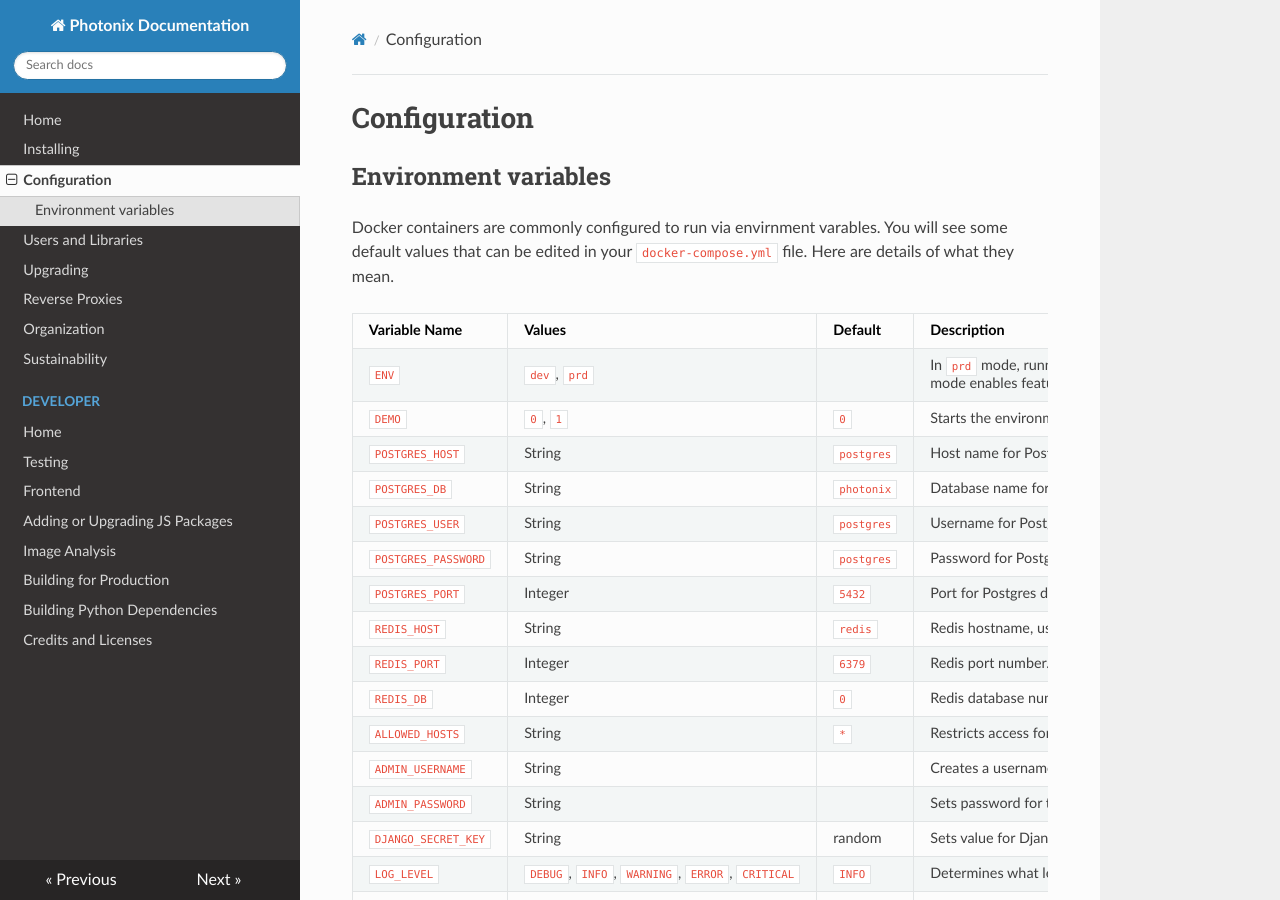
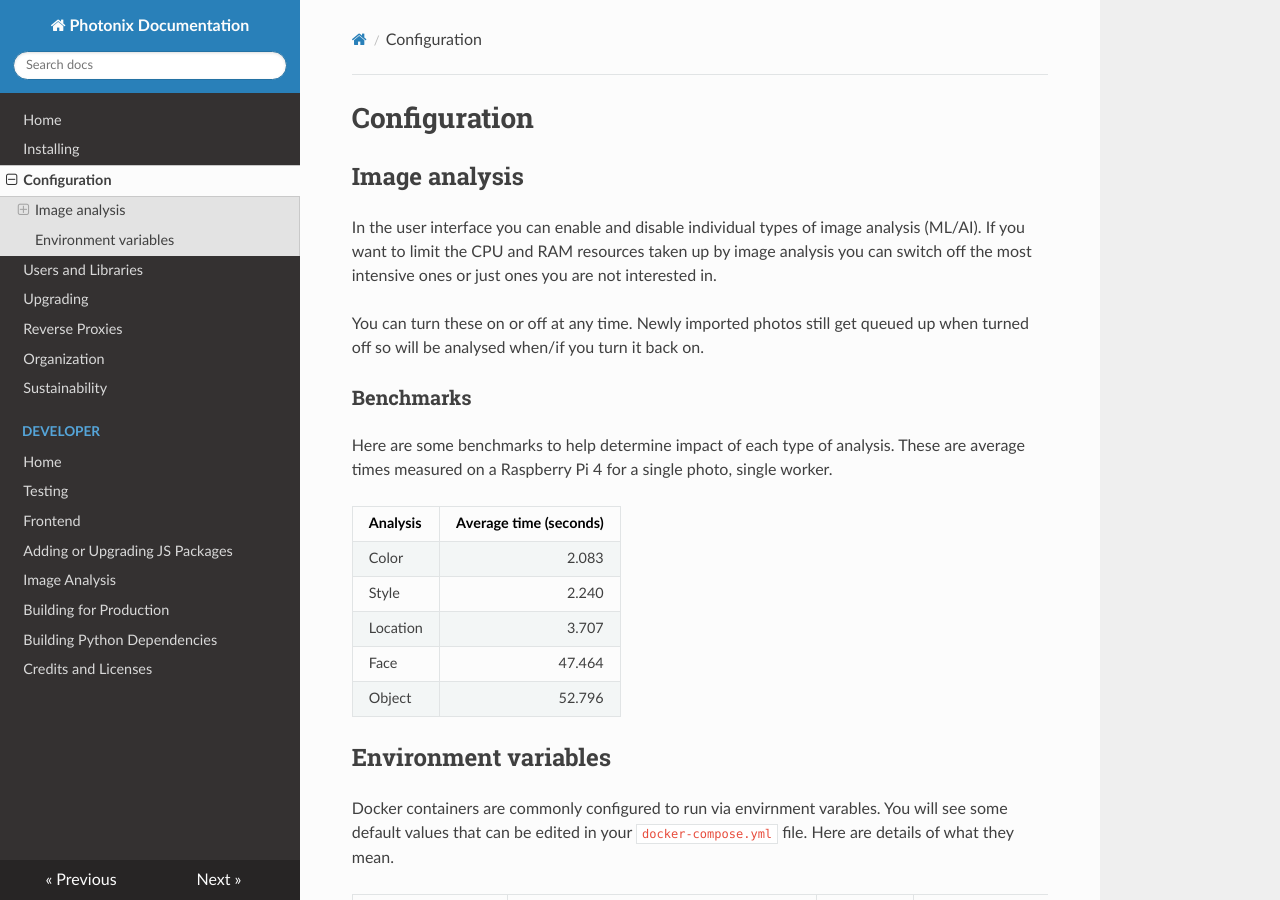
Before and after one commit to photonixapp/photonix-website, an MkDocs documentation site: the page built from docs/configuration.md, in a window 1280 px wide and 900 px high. Built offline with MkDocs 1.6.1, drawn with Linux system fonts in a browser that asks for light colours; nearby versions of some CDN libraries.

Commit message:
Image analysis benchmarks in docs

```diff
--- a/docs/configuration.md
+++ b/docs/configuration.md
@@ -1,4 +1,22 @@
 # Configuration
+
+## Image analysis
+
+In the user interface you can enable and disable individual types of image analysis (ML/AI). If you want to limit the CPU and RAM resources taken up by image analysis you can switch off the most intensive ones or just ones you are not interested in.
+
+You can turn these on or off at any time. Newly imported photos still get queued up when turned off so will be analysed when/if you turn it back on.
+
+### Benchmarks
+
+Here are some benchmarks to help determine impact of each type of analysis. These are average times measured on a Raspberry Pi 4 for a single photo, single worker.
+
+| Analysis | Average time (seconds) |
+| -------- | ---------------------: |
+| Color    |                  2.083 |
+| Style    |                  2.240 |
+| Location |                  3.707 |
+| Face     |                 47.464 |
+| Object   |                 52.796 |
 
 ## Environment variables
 
```
